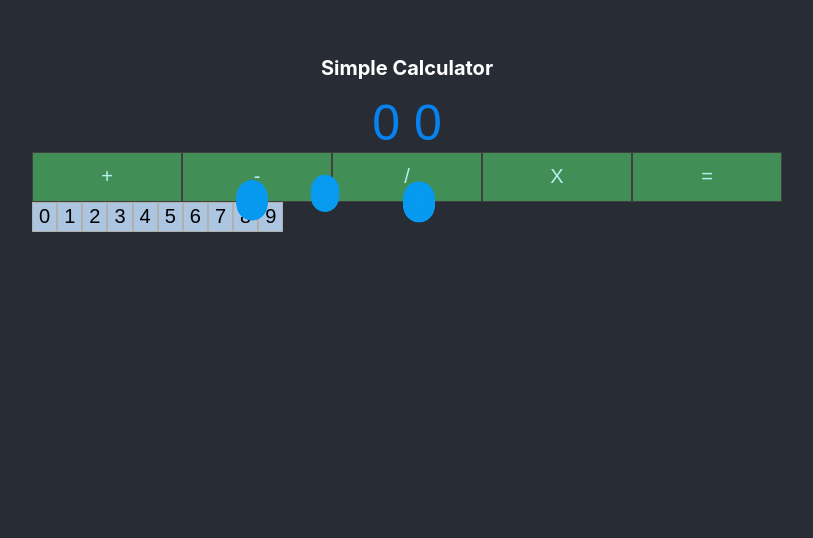
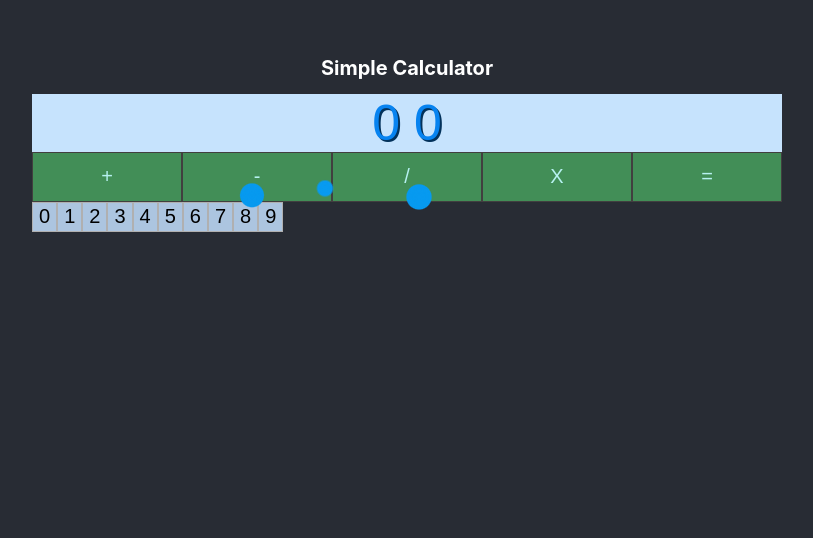
Before and after one commit to Netchicken/lesson1calculator2, a React (Create React App) app: page / in a window 1280 px wide. Shown: the part 262-800 px from the top of the page, without its empty margins (233-1046 px from the left). Built offline with nearby package versions, Linux system fonts and the light colour scheme.

Commit message:
added sass

```diff
--- a/public/index.html
+++ b/public/index.html
@@ -6,8 +6,8 @@
   <svg xmlns="http://www.w3.org/2000/svg" version="1.1" viewBox="0 0 0 0" width="0" height="0" style="display:none;">
     <defs>
       <filter id="goo">
-        <feGaussianBlur in="SourceGraphic" stdDeviation="5" result="blur" />
-        <feColorMatrix in="blur" mode="matrix" values="1 0 0 0 0  0 1 0 0 0  0 0 1 0 0  0 0 0 19 -7" result="goo" />
+        <feGaussianBlur in="SourceGraphic" stdDeviation="8" result="blur" />
+        <feColorMatrix in="blur" mode="matrix" values="1 0 0 0 0  0 1 0 0 0  0 0 1 0 0  0 0 0 19 -9" result="goo" />
       </filter>
     </defs>
   </svg>
--- a/src/Components/CalcButtons.js
+++ b/src/Components/CalcButtons.js
@@ -14,18 +14,18 @@ const CalcButtons = () => {
     const [trigger, setTrigger] = useState(false);
     const [operation, setOperation] = useState(""); //what operation are we using?  +-/*
 
-    // let trigger = false;
+
     // 123 + 567
     const keyInput = (value) => {
 
         console.log(value + " " + trigger);
 
-        if ((trigger === false)) {
+        if (trigger === false) {
             setFirst(Number(first + String(value)));//concatinate the numbers then save as number
             console.log("first value", value);
         }
 
-        if ((trigger === true)) {
+        if (trigger === true) {
             setSecond(Number(second + String(value)));//concatinate the numbers then save as number
         }
 
@@ -33,7 +33,7 @@ const CalcButtons = () => {
 
     //Value =  + - / X
     const Calculate = (value) => {
-        setTrigger(true);
+
 
         console.log("trigger run", value + " " + trigger);
 
@@ -41,6 +41,7 @@ const CalcButtons = () => {
         let symbols = ["+", "-", "/", "*"];
         if (symbols.includes(value)) { //yay its  asymbol
             setOperation(value); //save it to setoperation
+            setTrigger(true);
         }
 
         //if its an equals sign then calculate
@@ -62,9 +63,7 @@ const CalcButtons = () => {
                 default:
                     setAnswer("Error");
             }
-            // setAnswer(" = " + answer);
             //reset
-            // setOperation(""); //empty field
             setTrigger(false);
         }
     }
@@ -75,6 +74,7 @@ const CalcButtons = () => {
             <SingleButton symbol={"+"} calculate={Calculate}></SingleButton>
             <SingleButton symbol={"-"} calculate={Calculate}></SingleButton>
             <SingleButton symbol={"/"} calculate={Calculate}></SingleButton>
+            {/* <SingleButton symbol={"*"} calculate={Calculate}>X</SingleButton> */}
             <button className='Addbutton' onClick={() => Calculate("*")}>X</button>
             <SingleButton symbol={"="} calculate={Calculate}></SingleButton>
 
--- a/src/Components/buttonKeypad.js
+++ b/src/Components/buttonKeypad.js
@@ -1,7 +1,7 @@
 import React from 'react'
 
 const ButtonKeypad = (props) => {
-    let buttons = []; //crreate an array of buttons
+    let buttons = []; //create an array of buttons
     for (let i = 0; i < 10; i++) { //add the counter 1,2,3,4 to the buttons array
         buttons.push(<button className='digits' onClick={() => props.keyInput(i)} key={(i)}>{i}</button>);
     }
--- a/src/drip.scss
+++ b/src/drip.scss
@@ -7,14 +7,14 @@ $hue-dark: darken($hue, 30%);
     // width: 100vw;
     // height: 100vh;
     font-family: sans-serif;
-    // background: $hue-light;
+    background: $hue-light;
 
     margin: 0;
     // font-weight: bold;
     font-size: 50px;
     text-align: center;
     color: $hue;
-
+    text-shadow: 2px 2px 0 $hue-dark;
 }
 
 
@@ -23,14 +23,14 @@ $hue-dark: darken($hue, 30%);
     // top: 40%;
     width: 600px;
     margin: auto;
-    // transform: translateY(-60%);
+    transform: translateY(-60%);
     filter: url(#goo);
 }
 
 .drop {
     opacity: 20%;
     width: 30px;
-    height: 40px;
+    height: 30px;
     background: adjust-hue($hue, -6deg);
     border-radius: 1000px; //drip circle
     position: absolute;
```
Also changed, not shown: src/Components/Inputs.js (+0 -7 lines).
